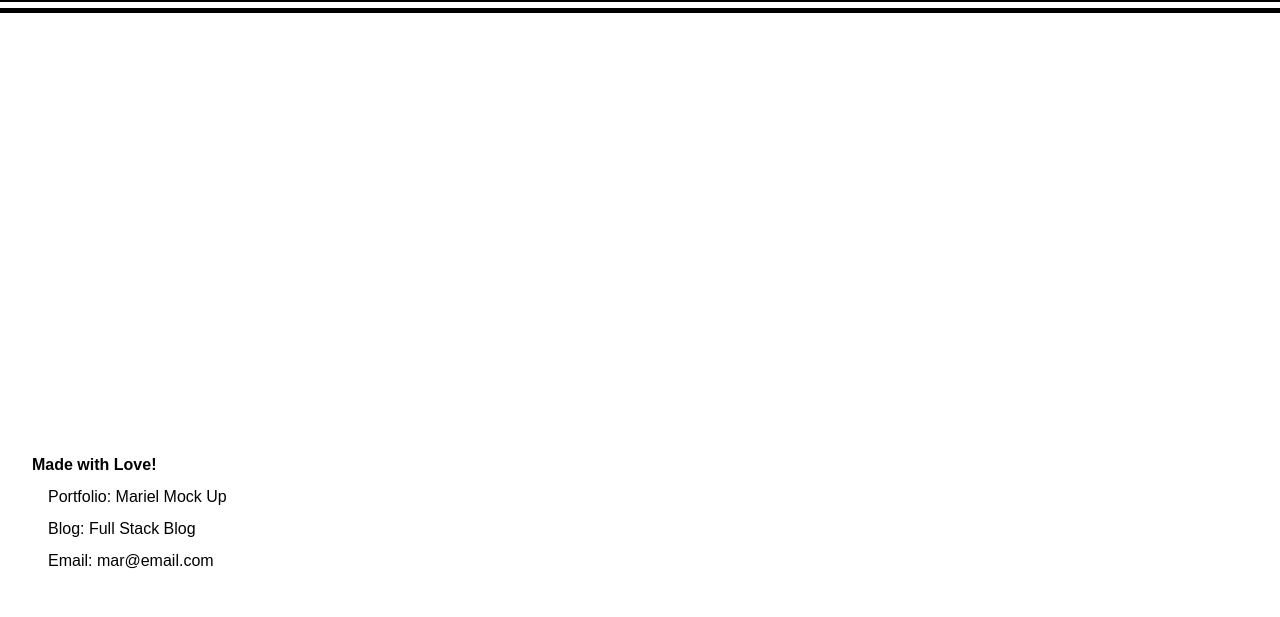
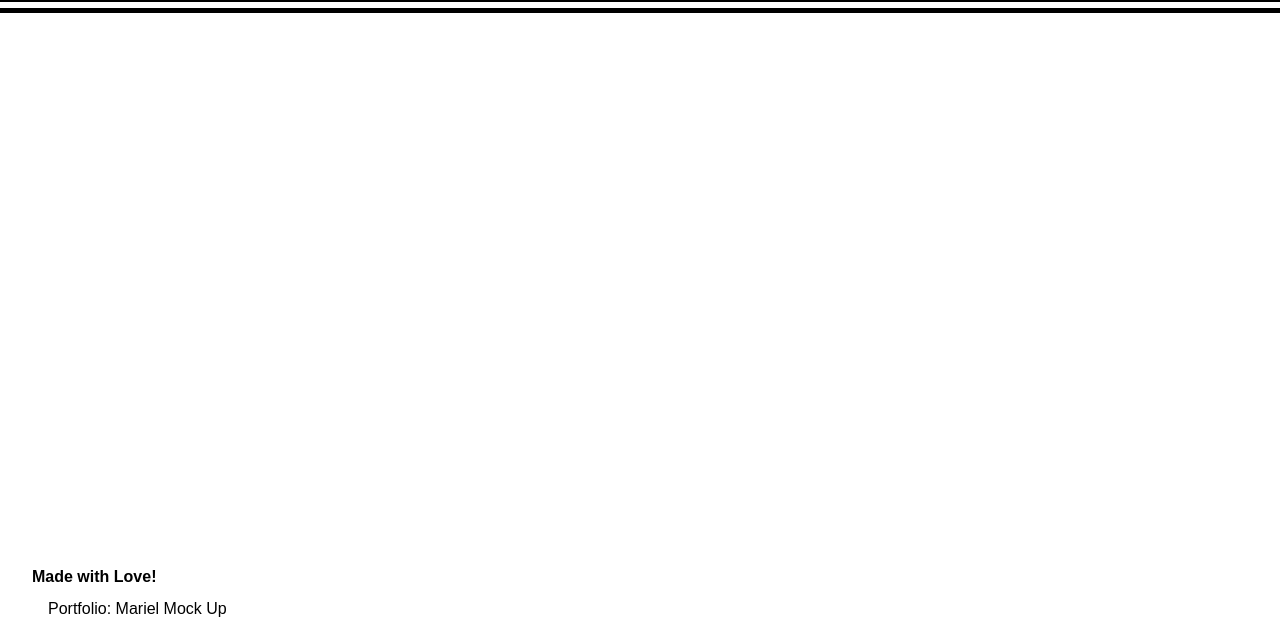
Before and after one commit to marielmetalios/december24_project4_v2, a plain HTML site: page blog.html in a window 1280 px wide. Shown: the part 183-800 px from the top of the page. Drawn offline with Linux system fonts and the light colour scheme.

Commit message:
updating Blog.CSS footer element

```diff
--- a/CSS/blog.css
+++ b/CSS/blog.css
@@ -110,7 +110,7 @@
   footer {
     position: fixed;
     inset: 0;
-    top: calc(100% - 12rem);
+    top: calc(100% - 5rem);
   }
 
   li {
```
